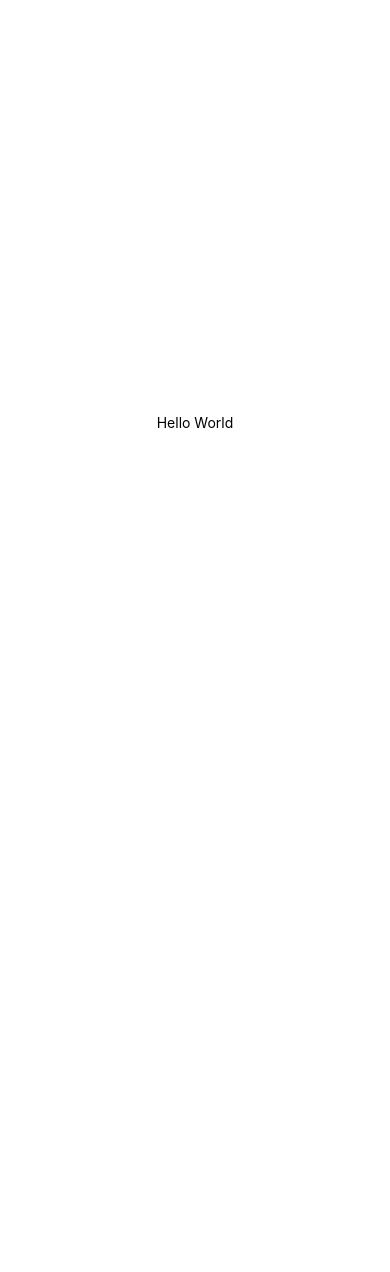
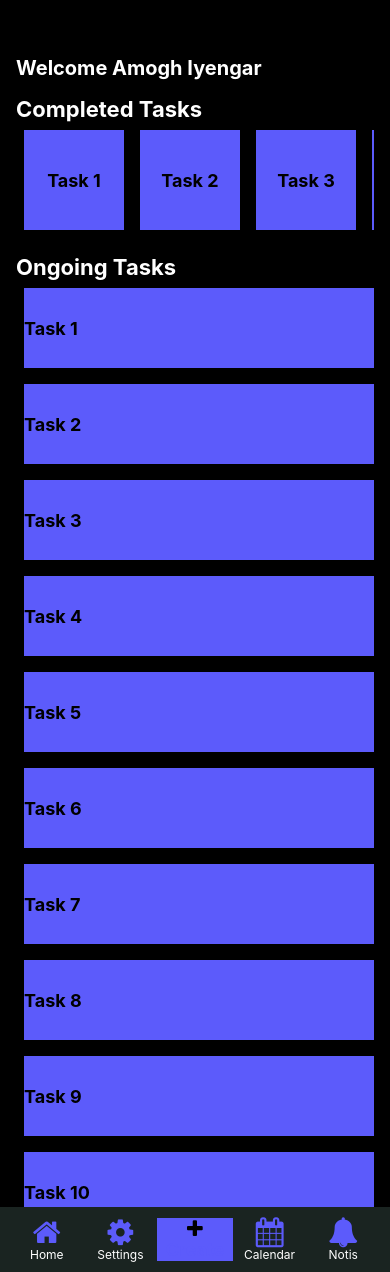
Before and after one commit to Zafcar/Major-Topic-HabitAI, a React Native app: screen /HomeScreen in a window 390 px wide. Before the commit the page ends 844 px from the top, so only its background shows below. Built offline with nearby package versions, Linux system fonts and the light colour scheme.

Commit message:
Add files via upload

```diff
--- a/App.js
+++ b/App.js
@@ -1,20 +1,61 @@
-import { StatusBar } from "expo-status-bar";
-import { StyleSheet, Text, View } from "react-native";
+import React from 'react';
+import { View, Text, Button, StyleSheet } from 'react-native';
+import { NavigationContainer } from '@react-navigation/native';
+import { createStackNavigator } from '@react-navigation/stack';
 
-export default function App() {
+import HomeScreen from './homescreen';
+
+const Stack = createStackNavigator();
+
+const App = () => {
+  return (
+    <NavigationContainer>
+      <Stack.Navigator initialRouteName="Main" screenOptions={{ headerShown: false }}>
+        <Stack.Screen name="Main" component={MainScreen} />
+        <Stack.Screen name="HomeScreen" component={HomeScreen} />
+      </Stack.Navigator>
+    </NavigationContainer>
+  );
+};
+
+const MainScreen = ({ navigation }) => {
   return (
     <View style={styles.container}>
-      <Text>Hello World</Text>
-      <StatusBar style="auto" />
+      <Text style={[styles.mainText, {color: 'white'}]}>HabitAI</Text>
+      <Text style={[styles.subText, {color: '#5c5bfb'}]}>Precision Habit Mastery</Text>
+      <View style={styles.buttonContainer}>
+        <Button
+          title="Enter"
+          color="#5c5bfb"
+          onPress={() => {
+            navigation.navigate('HomeScreen');
+          }}
+        />
+      </View>
     </View>
   );
-}
+};
 
 const styles = StyleSheet.create({
   container: {
     flex: 1,
-    backgroundColor: "#fff",
-    alignItems: "center",
-    justifyContent: "center",
+    justifyContent: 'center',
+    alignItems: 'center',
+    backgroundColor: 'black',
+  },
+  mainText: {
+    fontSize: 50,
+    fontWeight: 'bold',
+  },
+  subText: {
+    fontSize: 20,
+  },
+  buttonContainer: {
+    width: 300,
+    height: 70,
+    position: 'absolute',
+    bottom: 100,
   },
 });
+
+export default App;
--- a/app.json
+++ b/app.json
@@ -1,7 +1,7 @@
 {
   "expo": {
-    "name": "HabitAI",
-    "slug": "HabitAI",
+    "name": "habitaiapp",
+    "slug": "habitaiapp",
     "version": "1.0.0",
     "orientation": "portrait",
     "icon": "./assets/icon.png",
--- /dev/null
+++ b/homescreen.js
@@ -0,0 +1,172 @@
+import React from 'react';
+import { View, Text, ScrollView, StyleSheet, TouchableOpacity } from 'react-native';
+import { NavigationContainer } from '@react-navigation/native';
+import { createStackNavigator } from '@react-navigation/stack';
+import Icon from 'react-native-vector-icons/FontAwesome';
+
+const HomeScreen = () => {
+  const name = 'Amogh Iyengar'; //Name changed here later on
+
+  return (
+    <View style={styles.container}>
+      <Text style={[styles.welcomeText, { color: 'white', marginTop: 40 }]}>Welcome {name}</Text>
+
+      <View style={styles.categoriesContainer}>
+        <View style={styles.categoryContainer}>
+          <Text style={[styles.categoryText, { color: 'white' }]}>Completed Tasks</Text>
+          <ScrollView
+            horizontal
+            showsHorizontalScrollIndicator={false}
+            contentContainerStyle={styles.buttonContainer}
+          >
+            {Array.from({ length: 10 }).map((_, index) => (
+              <View key={index} style={styles.completedButton}>
+                <Text style={[styles.buttonText, { fontWeight: 'bold', color: 'black' }]}>
+                  Task {index + 1}
+                </Text>
+              </View>
+            ))}
+          </ScrollView>
+        </View>
+
+        <View style={styles.categoryContainer}>
+          <Text style={[styles.categoryText, { color: 'white' }]}>Ongoing Tasks</Text>
+          <ScrollView style={styles.buttonContainer}>
+            {Array.from({ length: 10 }).map((_, index) => (
+              <View key={index} style={styles.ongoingButton}>
+                <Text style={[styles.buttonText, { fontWeight: 'bold', color: 'black' }]}>
+                  Task {index + 1}
+                </Text>
+              </View>
+            ))}
+          </ScrollView>
+        </View>
+      </View>
+
+      <View style={styles.buttonBar}>
+         <TouchableOpacity style={styles.bottomButton} onPress={() => navigation.navigate('HomeScreen')}>
+          <View style={styles.buttonContent}>
+            <Icon name="home" size={30} color="#5c5bfb" />
+            <Text style={[styles.bottombuttonText, {color:'white'}]}>Home</Text>
+          </View>
+        </TouchableOpacity>
+        <TouchableOpacity style={styles.bottomButton} onPress={() => navigation.navigate('SomeScreen')}>
+          <View style={styles.buttonContent}>
+            <Icon name="cog" size={30} color="#5c5bfb" />
+            <Text style={[styles.bottombuttonText, {color:'white'}]}>Settings</Text>
+          </View>
+        </TouchableOpacity>
+        <TouchableOpacity style={[styles.bottomButton, styles.middleButton]} onPress={() => navigation.navigate('createtask')}>
+          <View style={styles.buttonContent}>
+            <Icon name="plus" size={20} color="black" />
+            <Text style={styles.buttonText}>Create</Text>
+          </View>
+        </TouchableOpacity>
+        <TouchableOpacity style={styles.bottomButton} onPress={() => navigation.navigate('CalendarScreen')}>
+          <View style={styles.buttonContent}>
+            <Icon name="calendar" size={30} color="#5c5bfb" />
+            <Text style={[styles.bottombuttonText, {color:'white'}]}>Calendar</Text>
+          </View>
+        </TouchableOpacity>
+        <TouchableOpacity style={styles.bottomButton} onPress={() => navigation.navigate('NotificationsScreen')}>
+          <View style={styles.buttonContent}>
+            <Icon name="bell" size={30} color="#5c5bfb" />
+            <Text style={[styles.bottombuttonText, {color:'white'}]}>Notis</Text>
+          </View>
+        </TouchableOpacity>
+      </View>
+    </View>
+  );
+};
+
+const Stack = createStackNavigator();
+
+const App = () => {
+  return (
+    <NavigationContainer>
+      <Stack.Navigator initialRouteName="HomeScreen">
+        <Stack.Screen name="HomeScreen" component={HomeScreen} />
+        // Define your other screens here
+        <Stack.Screen name="CreateTask" component={CreateTask} />
+      </Stack.Navigator>
+    </NavigationContainer>
+  );
+};
+
+const styles = StyleSheet.create({
+  container: {
+    flex: 1,
+    backgroundColor: 'black',
+    padding: 16,
+  },
+  welcomeText: {
+    fontSize: 20,
+    fontWeight: 'bold',
+    marginBottom: 16,
+  },
+  categoriesContainer: {
+    flex: 1,
+  },
+  categoryContainer: {
+    marginBottom: 16,
+  },
+  categoryText: {
+    fontSize: 22,
+    fontWeight: 'bold',
+    color: 'white',
+  },
+  buttonContainer: {
+    flexDirection: 'row',
+    flexWrap: 'wrap',
+  },
+  completedButton: {
+    width: 100,
+    height: 100,
+    backgroundColor: '#5c5bfb',
+    margin: 8,
+    justifyContent: 'center',
+    alignItems: 'center',
+  },
+  ongoingButton: {
+    width: 400,
+    height: 80,
+    backgroundColor: '#5c5bfb',
+    margin: 8,
+    justifyContent: 'center',
+    alignItems: 'left',
+  },
+  buttonText: {
+    color: '#5c5bfb',
+    fontSize: 18,
+    fontWeight: 'bold',
+  },
+  buttonBar: {
+    flexDirection: 'row',
+    justifyContent: 'space-between',
+    alignItems: 'center',
+    backgroundColor: '#1A2421',
+    padding: 10,
+    position: 'absolute',
+    bottom: 0,
+    left: 0,
+    right: 0,
+  },
+  bottomButton: {
+    flex: 1,
+    justifyContent: 'center',
+    alignItems: 'center',
+  },
+  middleButton: {
+    backgroundColor: '#5c5bfb',
+    borderWidth: 1,
+    borderColor: '#5c5bfb',
+  },
+  buttonContent: {
+    alignItems: 'center',
+  },
+  bottombuttonText: {
+    fontSize: 12,
+  },
+});
+
+export default HomeScreen;
```
Also changed, not shown: calender.js (added, +12 -0 lines), package.json (+11 -2 lines), 2 other files (tests, documents, lock files or other folders).
